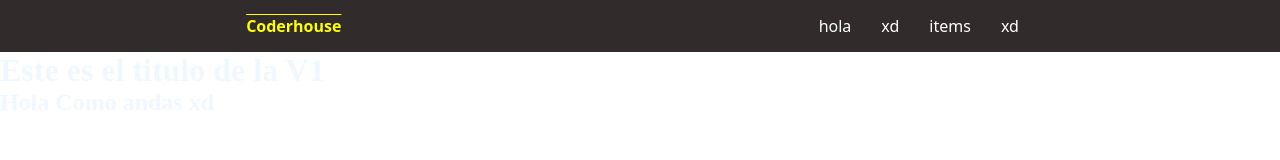
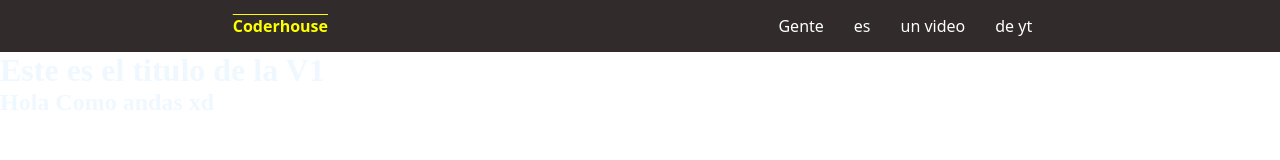
Before and after one commit to Pfranco231/Coder-Ejemplo, a plain HTML site: page index.html in a window 1280 px wide. Drawn offline with Linux system fonts and the light colour scheme.

Commit message:
Modificacion del header

```diff
--- a/index.html
+++ b/index.html
@@ -11,10 +11,10 @@
         <h4>Coderhouse</h4>
         <nav>
             <ul>
-                <li><a href="">hola</a></li>
-                <li><a href="">xd</a></li>
-                <li><a href="">items</a></li>
-                <li><a href="">xd</a></li>
+                <li><a href="">Gente</a></li>
+                <li><a href="">es</a></li>
+                <li><a href="">un video</a></li>
+                <li><a href="">de yt</a></li>
             </ul>
         </nav>
     </header>
```
